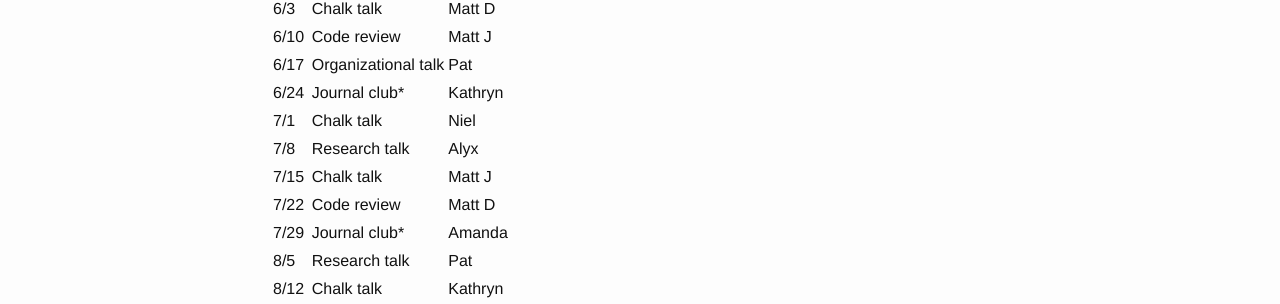
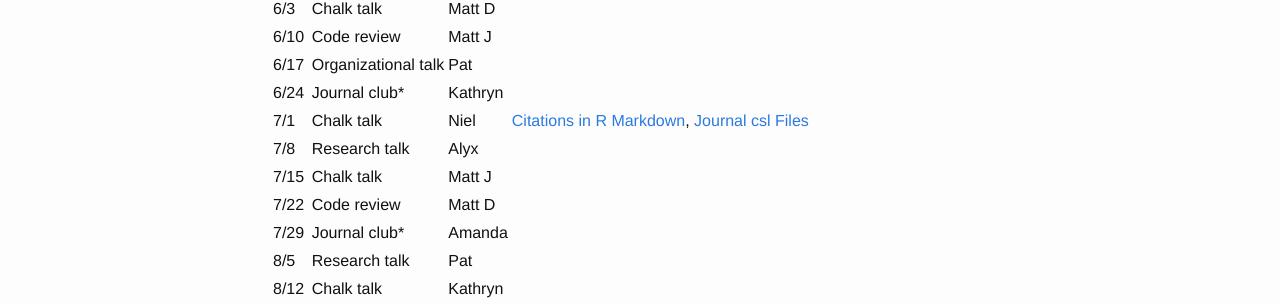
Before and after one commit to SchlossLab/schlosslab.github.io, a Jekyll site: the page built from schedule.md, in a window 1280 px wide. Shown: the part 1187-1491 px from the top of the page. Built offline with Jekyll 4.4.1, drawn with Linux system fonts in a browser that asks for light colours.

Commit message:
added links to knitr citation resources

```diff
--- a/schedule.md
+++ b/schedule.md
@@ -52,7 +52,7 @@
 | 6/10  | Code review      | Matt J     |   |
 | 6/17  | Organizational talk    | Pat     |   |
 | 6/24  | Journal club*    | Kathryn     |   |
-| 7/1   | Chalk talk       | Niel     |   |
+| 7/1   | Chalk talk       | Niel     | [Citations in R Markdown](http://rmarkdown.rstudio.com/authoring_bibliographies_and_citations.html), [Journal csl Files](https://github.com/citation-style-language/styles)  |
 | 7/8   | Research talk    | Alyx      |   |
 | 7/15  | Chalk talk       | Matt J     |   |
 | 7/22  | Code review      | Matt D     |   |
```
